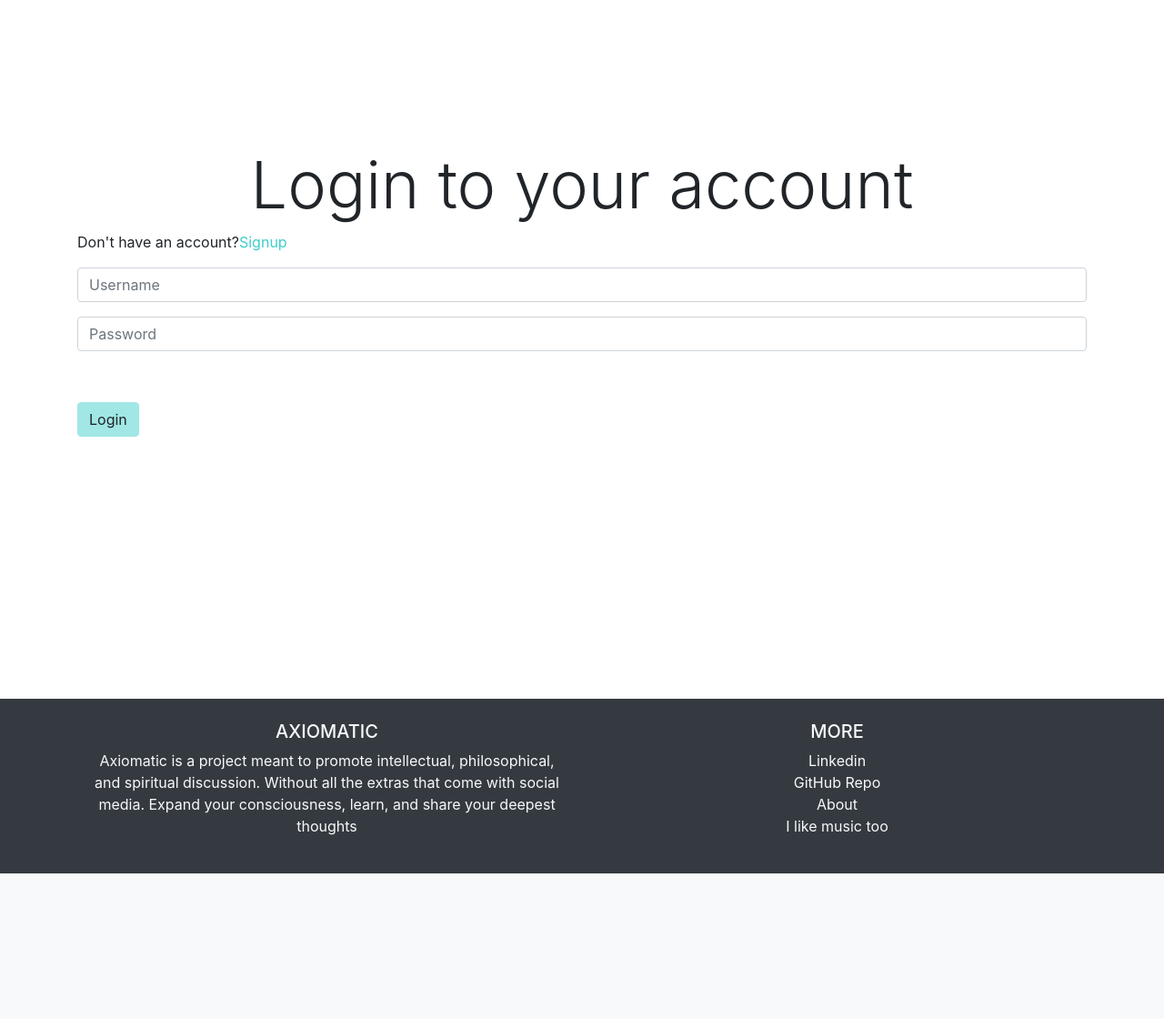
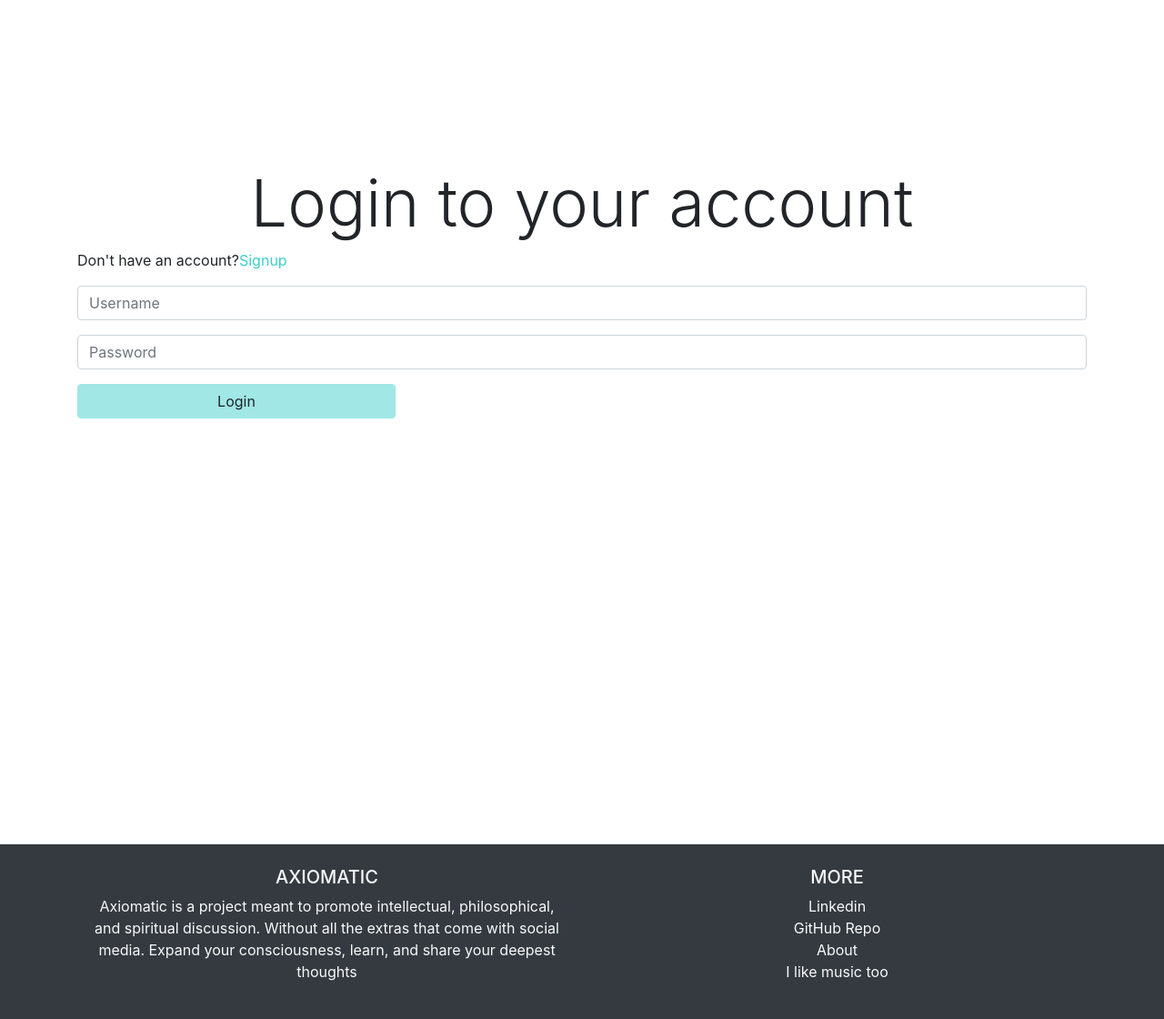
Before and after one commit to john-tettis/axiomatic, a Flask app: page /login in a window 1280 px wide. Shown: the part 56-1176 px from the top of the page at 91% size. Before the commit the page ends 1016 px from the top, so only its background shows below. Run offline with Flask 2, Linux system fonts and the light colour scheme; some libraries are stand-ins or nearby versions.

Commit message:
layout issues

```diff
--- a/static/css/style.css
+++ b/static/css/style.css
@@ -97,14 +97,14 @@ hr.quote{
 }
 
 #content-wrap {
-    padding-bottom: 20rem;    /* Footer height */
+    padding-bottom: 30rem;    /* Footer height */
 }
 
 #footer {
     position: absolute;
     bottom: 0;
     width: 100%;
-    max-height: 25rem;
+    max-height: 30rem;
 }
 @media screen and (max-width: 450px){
     .qod blockquote p{
--- a/templates/user/login.html
+++ b/templates/user/login.html
@@ -11,7 +11,7 @@
             <form method='POST'>
                 {{ form.hidden_tag() }}
             {% for field in form if field.widget.input_type != 'hidden'%}
-                <div class="input-group mb-3">
+                <div class="input-group mt-3">
                {{ field(placeholder=field.label.text, class="form-control") }}
                 </div>
             {%endfor%}
@@ -19,8 +19,12 @@
             {%for error in form.errors[field]%}
                     <span class="text-danger">{{ error }}</span>
                 {% endfor %}
-                  {% endfor %} <br>
-            <button class="btn btn-primary mt-3">Login</button>
+                  {% endfor %}
+                  <div class="row">
+                      <div class="col-12 col-sm-4">
+                            <button class="btn btn-primary btn-block mt-3">Login</button>
+                      </div>
+                  </div>
             </form>
         </div>
 </div>
--- a/templates/user/signup.html
+++ b/templates/user/signup.html
@@ -14,7 +14,11 @@
         {{ field(placeholder=field.label.text, class="form-control") }}
             </div>
         {%endfor%}
-        <button class="btn btn-primary">Create Account</button>
+        <div class="row">
+            <div class="col-12 col-sm-4">
+                <button class="btn btn-primary btn-block">Create Account</button>
+            </div>
+        </div>
         </form>
     </div>
 </div>
```
